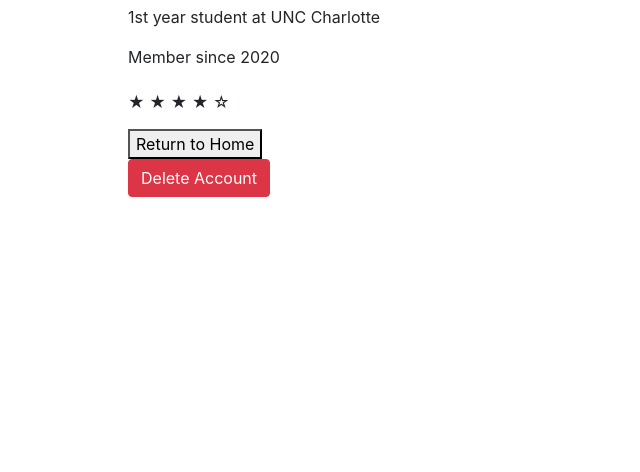
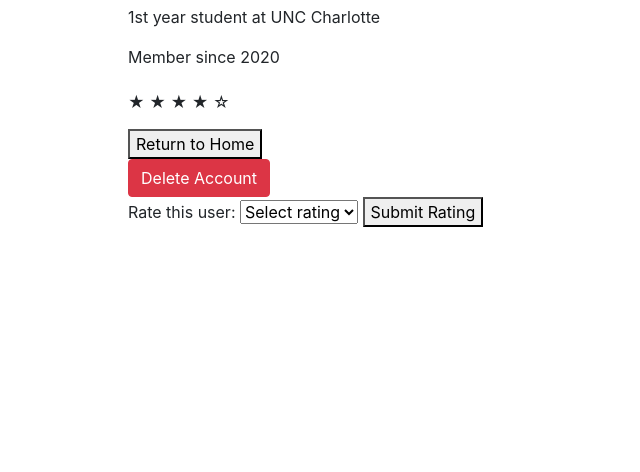
Before and after one commit to SamEads/niner_exchange, a Flask app: a page that uses templates/user.html in a window 1280 px wide. Shown: the part 191-663 px from the top of the page, without its empty margins (0-640 px from the left). Run offline with Flask 3, Linux system fonts and the light colour scheme; tables that the repository leaves empty hold one stand-in row (values such as "Sample post"); some libraries are stand-ins or nearby versions.

Commit message:
#NeedDat

```diff
--- a/templates/user.html
+++ b/templates/user.html
@@ -44,6 +44,26 @@
 </div>
 
 
+{% if acc_name != session['username']%}
+<div class="ratings">
+	<form action="/rate" method="POST" id="rating-form">
+		<label for="rating">Rate this user:</label>
+		<select name="rating" id="rating" required>
+			<option value="">Select rating</option>
+			<option value="1">1 Star</option>
+			<option value="2">2 Stars</option>
+			<option value="3">3 Stars</option>
+			<option value="4">4 Stars</option>
+			<option value="5">5 Stars</option>
+		</select>
+		<button type="submit" class="rate-button">Submit Rating</button>
+	</form>
+</div>
+{% else %}
+
+{% endif %}
+
+
 <form action="/upload" method="POST" enctype="multipart/form-data">
     <label for="profile" style="display: none;">Profile Picture:</label>
     <input type="file" name="profile" id="profile" accept="image/*">
```
